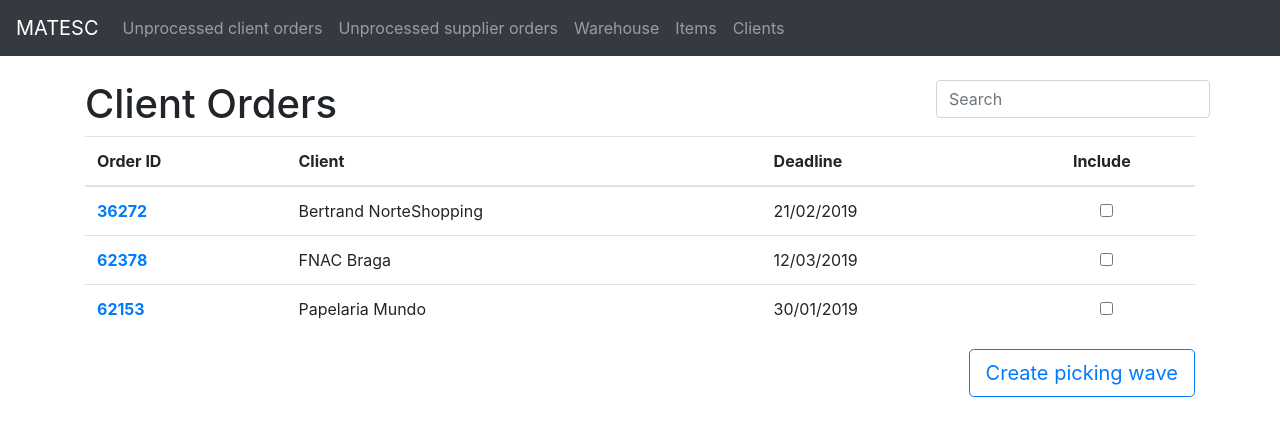
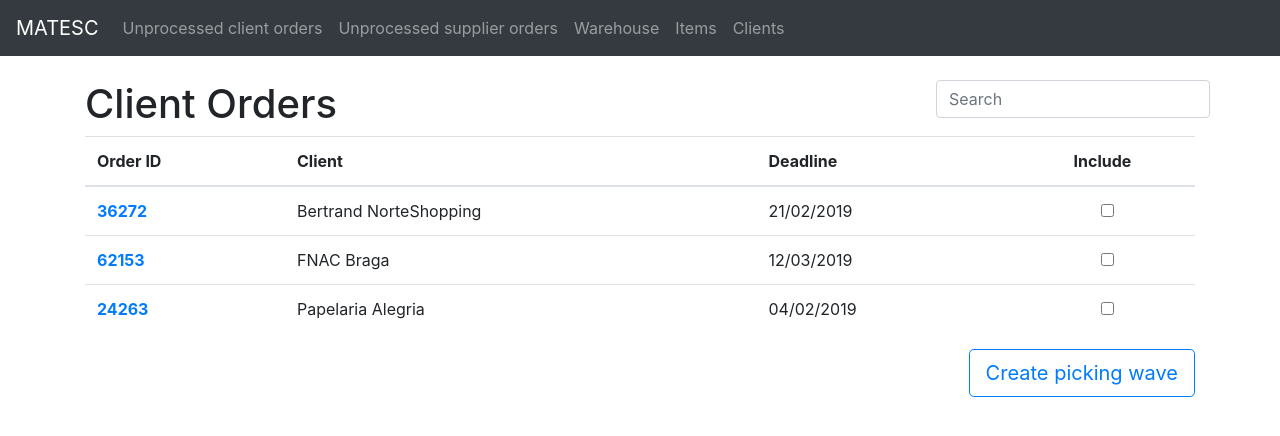
Before and after one commit to rafaeldamasceno/SINF1819, a React (Create React App) app in the folder matesc-web/: page /unprocessed-client-orders in a window 1280 px wide. Shown: the top 436 px of the page. Built offline with nearby package versions, Linux system fonts and the light colour scheme; no server answers.

Commit message:
creation of a new table with checkboxes

```diff
--- /dev/null
+++ b/matesc-web/src/components/SearchableTableCheckbox.js
@@ -0,0 +1,76 @@
+import React, { Component } from 'react';
+import {
+  Row,
+  Col,
+  Input,
+  Table,
+} from 'reactstrap';
+import { Link } from 'react-router-dom';
+
+export default class SearchableTableCheckbox extends Component {
+  showHeaders() {
+    let children = [];
+    let i = 0;
+    for (; i < this.props.headers.length-1; i++) {
+      children.push(<th>{this.props.headers[i].name}</th>);
+    }
+    children.push(<th className='text-center'>{this.props.headers[i].name}</th>);
+    return children
+  }
+
+  showRow(row) {
+    let children = [];
+    children.push(<th scope="row"><Link to='/order-content'>{row[0]}</Link></th>);
+    let i = 1;
+    for (; i < row.length; i++) {
+      children.push(<td>{row[i]}</td>);
+    }
+    children.push(<td className='text-center pl-5'><Input type='checkbox'></Input></td>)
+    return children
+  }
+
+  showTable() {
+    let tr = [];
+    for (const row of this.props.data) {
+      tr.push(<tr>{this.showRow(row)}</tr>);
+    }
+    return tr;
+  }
+
+  showSearch() {
+    if (this.props.search) {
+      if (this.props.search === 'false') {
+        return;
+      }
+    }
+    else {
+      return (
+        <Col xs='0' className='ml-auto'>
+          <Input type='text' placeholder='Search'></Input>
+        </Col>
+      )
+    }
+  }
+
+  render() {
+    return (<React.Fragment>
+      <Row>
+        <Col>
+          <h1>{this.props.title}</h1>
+        </Col>
+        {this.showSearch()}
+      </Row>
+      <Table>
+        <thead>
+          <tr>
+            {this.showHeaders()}
+          </tr>
+        </thead>
+        <tbody>
+          {this.showTable()}
+        </tbody>
+      </Table>
+    </React.Fragment>
+    )
+  }
+}
--- a/matesc-web/src/components/SupplierOrder.js
+++ b/matesc-web/src/components/SupplierOrder.js
@@ -13,9 +13,9 @@ export default class SupplierOrder extends Component {
         this.state = {
             title: "Supplier Orders",
             tableHeaders:[{name:"Order ID"},{name:"Supplier"},{name:"Arrival Date"}],
-            tableData: [[36272,"Bertrand NorteShopping","21/02/2019"],
-            [62378,"FNAC Braga","12/03/2019"],
-            [62153,"Papelaria Mundo","30/01/2019"]],
+            tableData: [[36272,"Sociedade de fornecimento, Lda","21/02/2019"],
+            [62378,"Papalaco & Papeis","12/03/2019"],
+            [62153,"Recheio","30/01/2019"]],
         };
     }
 
--- a/matesc-web/src/components/UnprocessedOrders.js
+++ b/matesc-web/src/components/UnprocessedOrders.js
@@ -1,56 +1,32 @@
 import React, { Component } from 'react';
 import {
     Container,
-    Row,
-    Col,
-    Input,
-    Table,
     Button
 } from 'reactstrap';
 import { Link } from 'react-router-dom';
+import SearchableTableCheckbox from "./SearchableTableCheckbox";
 
 export default class UnprocessedOrders extends Component {
+
+    constructor(props) {
+        super(props);
+        this.state = {
+            title: "Client Orders",
+            headers: [{ name: "Order ID" }, { name: "Client" }, { name: "Deadline" }, { name: "Include" }],
+            data: [[36272, "Bertrand NorteShopping", "21/02/2019"],
+                [62153, "FNAC Braga", "12/03/2019"],
+                [24263, "Papelaria Alegria", "04/02/2019"]]
+        };
+    }
+
     render() {
-        return (<Container>
-            <Row>
-                <Col>
-                    <h1>Client Orders</h1>
-                </Col>
-                <Col xs='0' className='ml-auto'>
-                    <Input type='text' placeholder='Search'></Input>
-                </Col>
-            </Row>
-            <Table>
-                <thead>
-                    <tr>
-                        <th>Order ID</th>
-                        <th>Client</th>
-                        <th>Deadline</th>
-                        <th className='text-center'>Include</th>
-                    </tr>
-                </thead>
-                <tbody>
-                    <tr>
-                      <th scope="row"><Link to='/order-content'>36272</Link></th>
-                        <td>Bertrand NorteShopping</td>
-                        <td>21/02/2019</td>
-                        <td className='text-center pl-5'><Input type='checkbox'></Input></td>
-                    </tr>
-                    <tr>
-                        <th scope = "row"><Link to='/order-content'>62378</Link></th>
-                        <td>FNAC Braga</td>
-                        <td>12/03/2019</td>
-                        <td className='text-center pl-5'><Input type='checkbox'></Input></td>
-                    </tr>
-                    <tr>
-                        <th scope = "row"><Link to='/order-content'>62153</Link></th>
-                        <td>Papelaria Mundo</td>
-                        <td>30/01/2019</td>
-                        <td className='text-center pl-5'><Input type='checkbox'></Input></td>
-                    </tr>
-                </tbody>
-            </Table>
-            <Link to='/picking-list'><Button outline color='primary' size='lg' className='float-right'>Create picking wave</Button></Link>
-        </Container>)
+        return <Container>
+            <SearchableTableCheckbox title={this.state.title} headers={this.state.headers} data={this.state.data} link="true" />
+            <Link to="/picking-list">
+              <Button outline color="primary" size="lg" className="float-right">
+                Create picking wave
+              </Button>
+            </Link>
+          </Container>;
     }
 }
```
